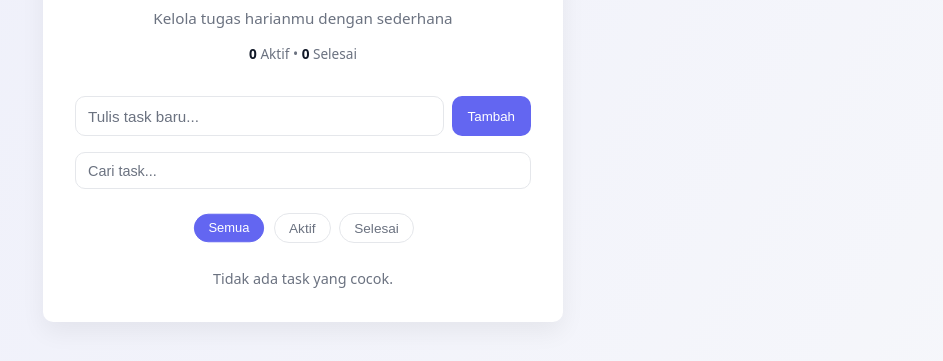
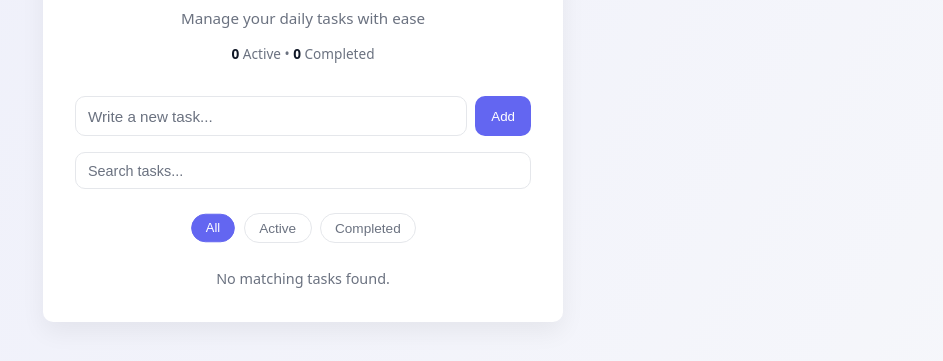
Before and after one commit to WillyGrning/task-manager, a plain HTML site: page index.html in a window 1280 px wide. Shown: the part 145-506 px from the top of the page, without its empty margins (337-1280 px from the left). Drawn offline with Linux system fonts and the light colour scheme.

Commit message:
changed language

```diff
--- a/index.html
+++ b/index.html
@@ -1,5 +1,5 @@
 <!DOCTYPE html>
-<html lang="id">
+<html lang="en">
   <head>
     <meta charset="UTF-8" />
     <meta name="viewport" content="width=device-width, initial-scale=1.0" />
@@ -20,12 +20,12 @@
 
       <header class="app-header">
         <h1>Task Manager</h1>
-        <p class="subtitle">Kelola tugas harianmu dengan sederhana</p>
+        <p class="subtitle">Manage your daily tasks with ease</p>
 
         <!-- COUNTER -->
         <div class="task-counter" id="taskCounter">
-          <span id="activeCount">0</span> Aktif •
-          <span id="completedCount">0</span> Selesai
+          <span id="activeCount">0</span> Active •
+          <span id="completedCount">0</span> Completed
         </div>
       </header>
 
@@ -34,28 +34,30 @@
           <input
             type="text"
             id="taskInput"
-            placeholder="Tulis task baru..."
+            placeholder="Write a new task..."
             required
           />
-          <button type="submit">Tambah</button>
+          <button type="submit">Add</button>
         </form>
       </section>
 
       <!-- SEARCH -->
       <section class="task-search">
-        <input type="text" id="searchInput" placeholder="Cari task..." />
+        <input type="text" id="searchInput" placeholder="Search tasks..." />
       </section>
 
       <!-- FILTER -->
       <section class="filters">
-        <button class="filter-btn active" data-filter="all">Semua</button>
-        <button class="filter-btn" data-filter="active">Aktif</button>
-        <button class="filter-btn" data-filter="completed">Selesai</button>
+        <button class="filter-btn active" data-filter="all">All</button>
+        <button class="filter-btn" data-filter="active">Active</button>
+        <button class="filter-btn" data-filter="completed">Completed</button>
       </section>
 
       <section class="task-list">
         <ul id="taskList"></ul>
-        <p id="emptyState" class="empty-state">Tidak ada task yang cocok.</p>
+        <p id="emptyState" class="empty-state">
+          No matching tasks found.
+        </p>
       </section>
     </main>
 
```
